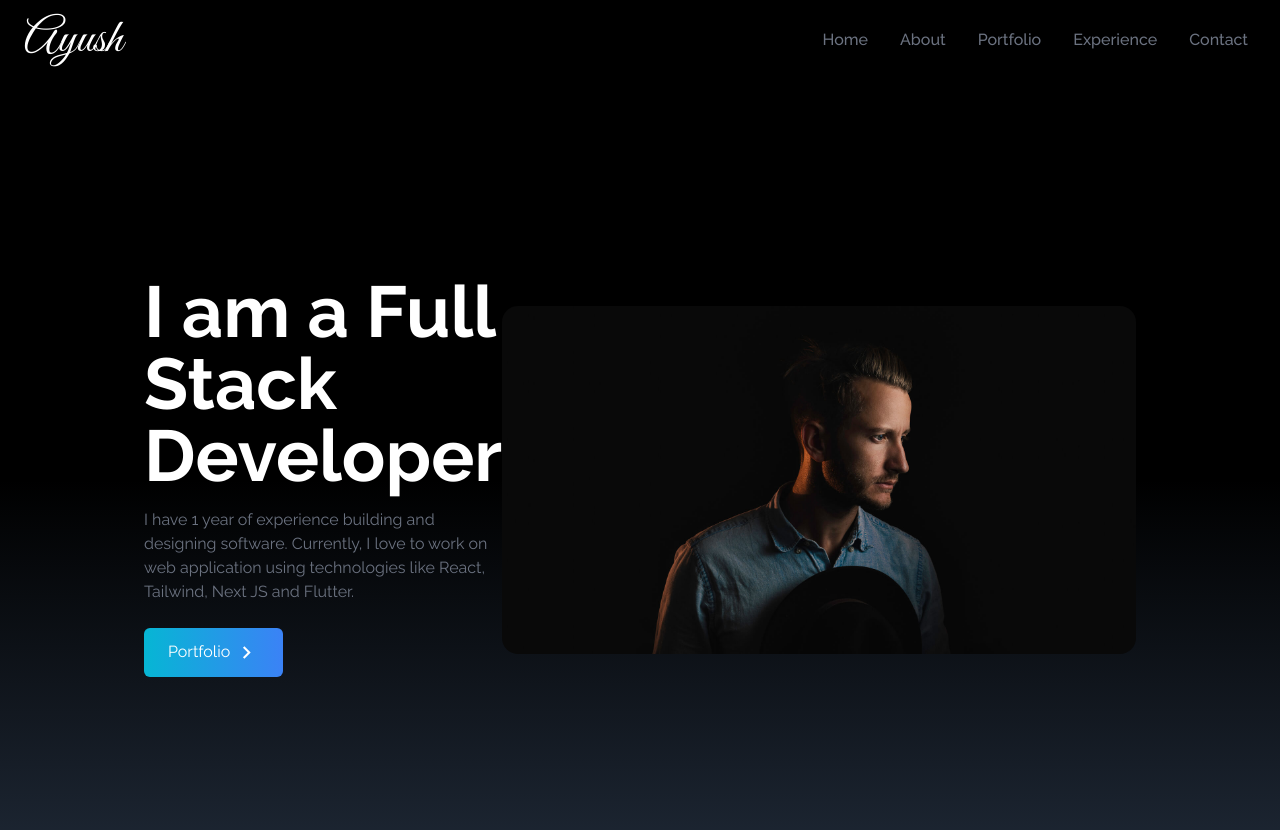
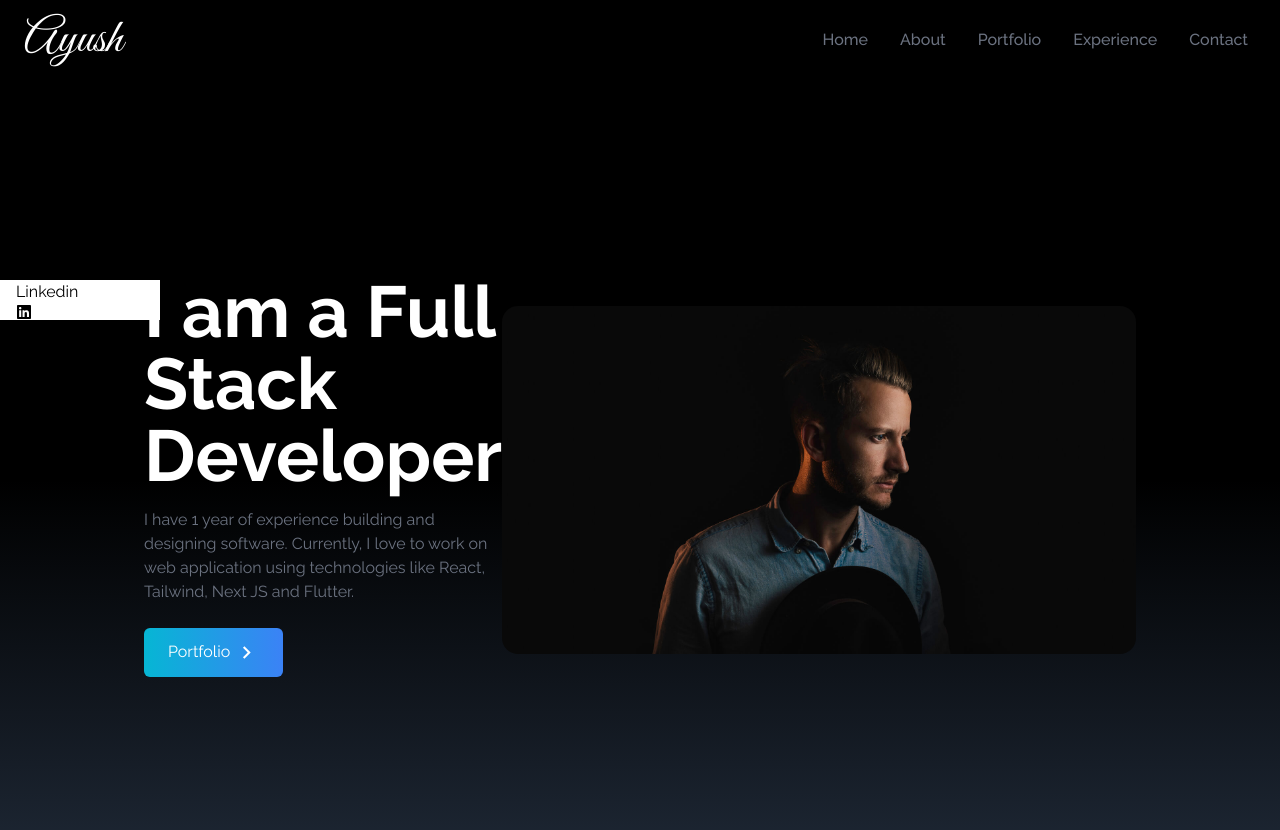
Before and after one commit to fr0sted-flake/Personal-Portfolio, a React (Vite) app: page / in a window 1280 px wide. Shown: the top 830 px of the page. Built offline with nearby package versions, Linux system fonts and the light colour scheme.

Commit message:
styled the li tag

```diff
--- a/src/components/SocialLinks.jsx
+++ b/src/components/SocialLinks.jsx
@@ -7,7 +7,7 @@ function SocialLinks() {
   return (
     <div className='flex flex-col top-[35%] left-0 fixed'>
         <ul>
-            <li>
+            <li className='flex justify-between items-center w-40 h-1/4 px-4 bg-white'>
                 <a href="">
                     {""}
                     <>
```
